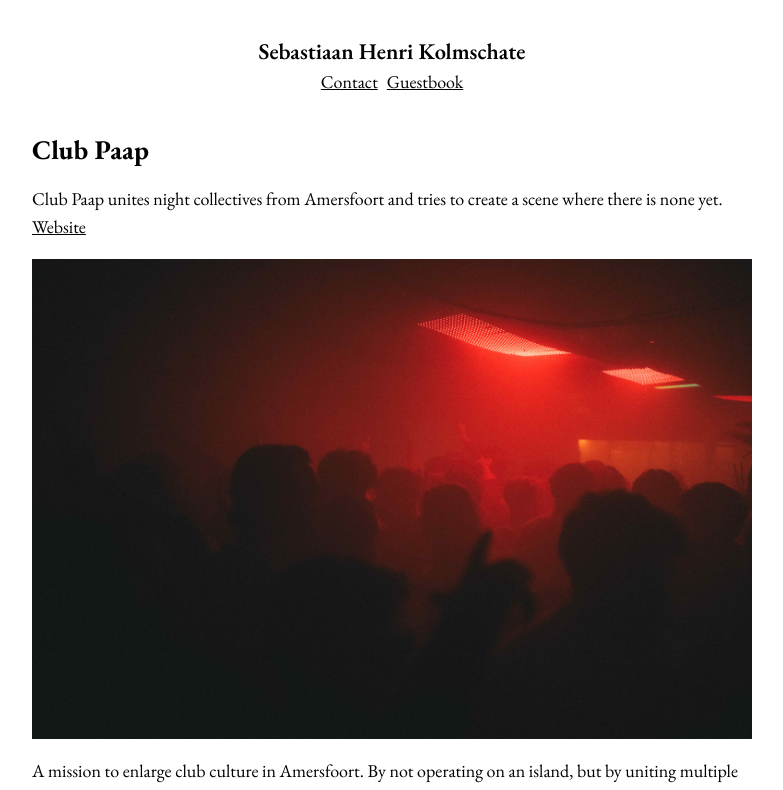
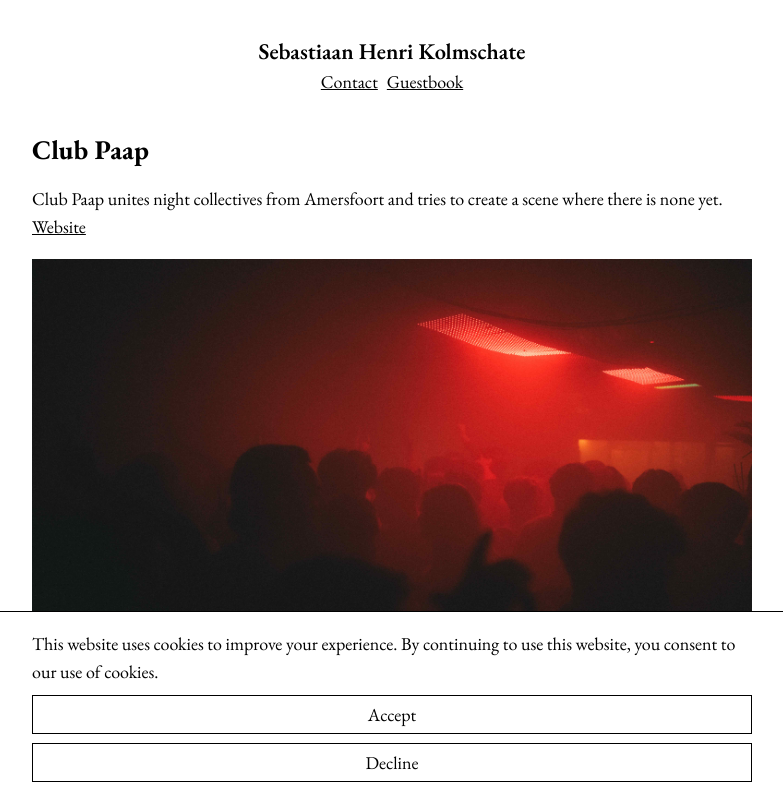
Before and after one commit to sebastiaankolmschateq42/portfolio, a Next.js app: page /projects/clubpaap in a window 1280 px wide. Shown: the top 790 px of the page, without its empty margins (248-1031 px from the left). Built offline with nearby package versions, Linux system fonts and the light colour scheme.

Commit message:
feat: add consent banner to layout for user privacy compliance

```diff
--- /dev/null
+++ b/app/components/ConsentBanner.tsx
@@ -0,0 +1,55 @@
+"use client";
+
+import { useState, useSyncExternalStore } from "react";
+
+const STORAGE_KEY = "privacy-consent";
+
+type Choice = "accepted" | "declined";
+
+function readChoice(): Choice | null {
+  try {
+    const value = localStorage.getItem(STORAGE_KEY);
+    return value === "accepted" || value === "declined" ? value : null;
+  } catch {
+    return null;
+  }
+}
+
+function subscribe(onChange: () => void) {
+  window.addEventListener("storage", onChange);
+  return () => window.removeEventListener("storage", onChange);
+}
+
+export default function ConsentBanner() {
+  const storedChoice = useSyncExternalStore(subscribe, readChoice, () => "unknown" as const);
+  const [chosenNow, setChosenNow] = useState(false);
+
+  if (storedChoice !== null || chosenNow) return null;
+
+  function choose(choice: Choice) {
+    try {
+      localStorage.setItem(STORAGE_KEY, choice);
+    } catch {}
+    setChosenNow(true);
+  }
+
+  return (
+    <section
+      aria-label="Privacy banner"
+      className="fixed inset-x-0 bottom-0 border-t bg-background py-4"
+    >
+      <div className="mx-auto flex w-full max-w-2xl flex-col gap-2 px-4">
+        <p>
+          This website uses cookies to improve your experience. By continuing to use this website,
+          you consent to our use of cookies.
+        </p>
+        <button type="button" onClick={() => choose("accepted")}>
+          Accept
+        </button>
+        <button type="button" onClick={() => choose("declined")}>
+          Decline
+        </button>
+      </div>
+    </section>
+  );
+}
--- a/app/layout.tsx
+++ b/app/layout.tsx
@@ -2,6 +2,7 @@
 import { EB_Garamond } from "next/font/google";
 import "./globals.css";
 import Navigation from "./components/Navigation";
+import ConsentBanner from "./components/ConsentBanner";
 
 const garamond = EB_Garamond({
   subsets: ["latin"],
@@ -26,6 +27,7 @@
           <Navigation />
         </header>
         <main>{children}</main>
+        <ConsentBanner />
       </body>
     </html>
   );
```
